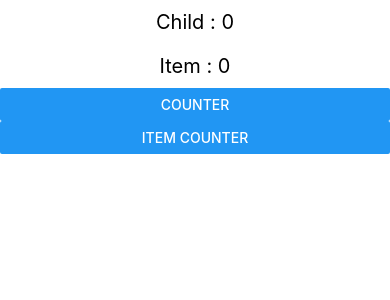
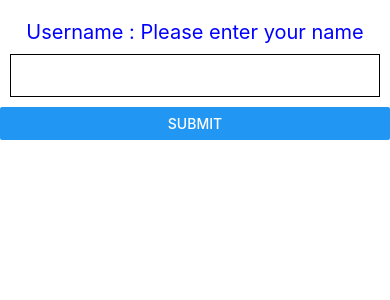
Before and after one commit to R-e-h-a-n-N-a-s-e-e-r/leaning-React-Native, a React Native app: screen / in a window 390 px wide. Shown: the top 300 px of the page. Built offline with nearby package versions, Linux system fonts and the light colour scheme.

Commit message:
InputText Field

```diff
--- a/App.tsx
+++ b/App.tsx
@@ -4,12 +4,14 @@ import First from './src/Components/First';
 import OnPress from './src/Components/OnPress';
 import UseState from './src/Components/UseState';
 import Props from './src/Components/Props';
+import InputText from './src/Components/InputText';
 
 const App = () => {
   return (
     <View>
       {/* <UseState/> */}
-      <Props/>
+      {/* <Props> */}
+      <InputText/>
     </View>
   );
 };
--- /dev/null
+++ b/src/Components/InputText.tsx
@@ -0,0 +1,34 @@
+import { Button, StyleSheet, Text, TextInput, View } from 'react-native';
+import React, { useState } from 'react';
+
+const InputText = () => {
+    const [Name, setName] = useState<string>("");
+
+  return (
+    <View>
+      <Text
+        style={{
+          fontSize: 20,
+          color: 'blue',
+          textAlign: 'center',
+          marginTop: 20,
+        }}
+      >
+        Username : {Name ? Name : "Please enter your name"}
+      </Text>
+
+      <TextInput value={Name} onChangeText={(Value)=>setName(Value)} style={{
+        borderWidth: 1,
+        borderColor: 'black',
+        margin: 10,
+        padding: 10,
+        fontSize: 18,
+      }}/>
+      <Button title='Submit' onPress={()=>setName("")}/>
+    </View>
+  );
+};
+
+export default InputText;
+
+const styles = StyleSheet.create({});
```
